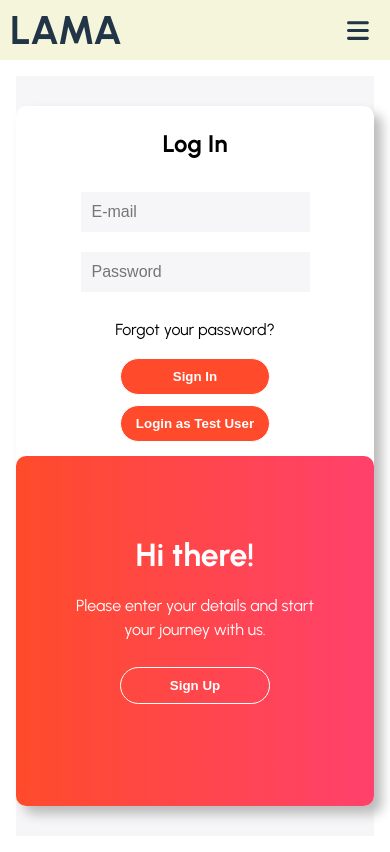
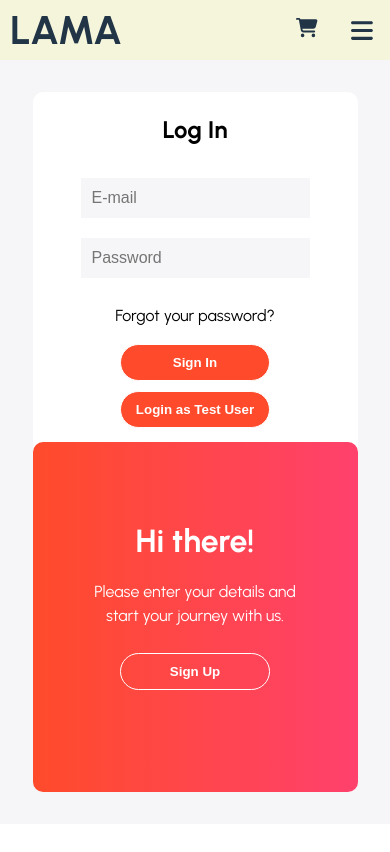
Before and after one commit to rahulmeher23/neog-ecommerce, a React (Vite) app: page /login in a window 390 px wide. Built offline with nearby package versions, Linux system fonts and the light colour scheme.

Commit message:
improvements

```diff
--- a/src/components/Navbar/Navbar.jsx
+++ b/src/components/Navbar/Navbar.jsx
@@ -126,6 +126,19 @@ export default function Navbar() {
           </ul>
         </div>
 
+        <div className="icons main-hide mobile-cart-icon">
+          <NavLink className="navLink iconCart" to="/cart">
+            {cartState.cart.length === 0 ? (
+              <FontAwesomeIcon className="cart-icon" icon={faCartShopping} />
+            ) : (
+              <div>
+                <FontAwesomeIcon className="cart-icon" icon={faCartShopping} />
+                <span class="cart-total">{cartState.cart.length}</span>
+              </div>
+            )}
+          </NavLink>
+        </div>
+
         <div className="icons hamburger-menu main-hide">
           {menuToggle ? (
             <FontAwesomeIcon
@@ -154,19 +167,13 @@ export default function Navbar() {
           >
             Products
           </NavLink>
+
           <NavLink className="mobile-menu" to="/wishlist">
             Wishlist
           </NavLink>
-          <NavLink className="mobile-menu iconCart" to="/cart">
-            Cart
-            {cartState.cart.length == 0 ? (
-              ""
-            ) : (
-              <span class="cart-total-mobile">{cartState.cart.length}</span>
-            )}
-          </NavLink>
+
           <NavLink className="mobile-menu" to="/login">
-            Login
+            {isLoggedIn ? <>Account</> : "Login"}
           </NavLink>
           <div className="searchContainer">
             <input
--- a/src/components/Navbar/NavbarModule.css
+++ b/src/components/Navbar/NavbarModule.css
@@ -126,7 +126,7 @@ nav {
   nav {
     width: 100%;
     display: grid;
-    grid-template-columns: 1fr 0.2fr;
+    grid-template-columns: 1fr 0.2fr 0.2fr;
     justify-content: center;
     align-items: center;
   }
@@ -173,9 +173,14 @@ nav {
   }
 
   .mobile-menu {
-    color: #213547;
-    border: 1px solid #213547;
+    /* color: #213547; */
+    background-color: #213547;
+    color: #fff;
+    /* border: 1px solid #213547; */
+    border-bottom: 1px solid #fff;
+
     text-decoration: none;
+    font-size: large;
     margin: 0;
   }
 
@@ -192,17 +197,32 @@ nav {
     padding: 0px 5px;
   }
 
-  .cart-total-mobile {
+  .cart-total {
+    height: 1.1rem;
+    left: 110%;
+    top: -40%;
+  }
+
+  .cart-icon {
+    font-size: larger;
+    margin: auto;
+  }
+
+  .mobile-cart-icon {
+    display: flex;
+    justify-content: center;
+    align-items: center;
+    margin: auto;
+  }
+
+  .mobile-nav-page {
     position: absolute;
-    font-size: smaller;
-    width: 1rem;
-    height: 1.2rem;
-    background-color: #213547;
-    color: #fff;
-    border-radius: 50%;
-    /* padding: 2px; */
-    margin: 2px 5px;
-    /* margin: auto; */
-    text-align: center;
+    z-index: 10;
+    width: 100%;
+    /* overflow: hidden; */
   }
+
+  /* .menu-container {
+    position: relative;
+  } */
 }
--- a/src/pages/Cart/Cart.jsx
+++ b/src/pages/Cart/Cart.jsx
@@ -149,9 +149,7 @@ const Cart = () => {
                 </div>
 
                 <div className="checkout">
-                  <Link to="/checkout">
-                    <button className="checkout-btn">CHECKOUT</button>
-                  </Link>
+                  <button className="checkout-btn">CHECKOUT</button>
                 </div>
               </div>
             </div>
--- a/src/pages/Checkout/Checkout.jsx
+++ b/src/pages/Checkout/Checkout.jsx
@@ -9,7 +9,6 @@ const Checkout = () => {
   return (
     <div>
       <h1>This is Checkout Page</h1>
-      <MobileFilters />
     </div>
   );
 };
--- a/src/pages/Home/HomeModule.css
+++ b/src/pages/Home/HomeModule.css
@@ -1,6 +1,7 @@
 .homeCard {
   box-sizing: border-box;
   max-width: 100vw;
+  margin-bottom: 1rem;
 }
 
 .categories {
@@ -49,8 +50,7 @@
 
 @media (max-width: 425px) {
   .announcement-bar {
-    max-height: 50px;
-    font-size: x-small;
+    max-height: 25px;
   }
 
   .categories {
--- a/src/pages/Login/LoginModule.css
+++ b/src/pages/Login/LoginModule.css
@@ -2,9 +2,6 @@
   display: flex;
   justify-items: center;
   align-items: center;
-  margin: auto;
-  max-width: 100%;
-  /* height: 90vh; */
   height: 90vh;
   background-color: #f6f5f7;
 }
@@ -113,25 +110,34 @@
   cursor: pointer;
 }
 
-@media (max-width: 415px) {
-  .wrapper {
-    /* height: 80%; */
-    margin: 1rem;
-  }
-
-  /*
+@media (max-width: 425px) {
   .form-container {
     flex-direction: column;
     height: 700px;
-    margin-top: 5rem;
+    max-width: 325px;
+    box-shadow: none;
+    margin-top: 2rem;
+    margin-bottom: 2rem;
   }
 
   .signin-container {
     width: 100%;
-  } */
+  }
+
+  .wrapper {
+    height: 100%;
+  }
 
   .overlay-container {
     width: 100%;
     border-radius: 10px;
   }
+
+  .login-body {
+    background-color: #f6f5f7;
+  }
+
+  .overlay-container-right {
+    border-top-right-radius: 10px;
+  }
 }
--- a/src/pages/Products/MobileFiltersModule.css
+++ b/src/pages/Products/MobileFiltersModule.css
@@ -1,5 +1,8 @@
-/* .filters {
-} */
+.filters {
+  position: absolute;
+  z-index: 20;
+  width: 100%;
+}
 
 .init-display {
   display: flex;
--- a/src/pages/Products/ProductsModule.css
+++ b/src/pages/Products/ProductsModule.css
@@ -133,6 +133,9 @@
 .no-items-found {
   margin: auto;
   font-size: x-large;
+  min-height: 400px;
+  display: flex;
+  align-items: center;
 }
 
 .hide-category {
@@ -210,7 +213,7 @@
 
   .filter-title,
   .filter-icon {
-    margin: 0px 10px;
+    margin: 0px 3px;
   }
 
   .filter-title-container {
--- a/src/pages/SignUp/SignUp.jsx
+++ b/src/pages/SignUp/SignUp.jsx
@@ -12,6 +12,7 @@ const SignUp = () => {
 
   return (
     <>
+      <div className="login-body">
         <Navbar />
         <div className="wrapper">
           <div className="form-container">
@@ -22,7 +23,8 @@ const SignUp = () => {
                 <div className="signup-overlay">
                   <h2 className="overlay-heading">Welcome!</h2>
                   <p className="overlay-description-sign-in">
-                  Please login with your credentials to keep connected with us.
+                    Please login with your credentials to keep connected with
+                    us.
                   </p>
                 </div>
                 <Link to="/login">
@@ -57,10 +59,13 @@ const SignUp = () => {
                   placeholder="Password"
                 />
 
-              <button className="signin-btn overlay-signup-btn">Sign Up</button>
+                <button className="signin-btn overlay-signup-btn">
+                  Sign Up
+                </button>
               </form>
             </div>
             {/* SignIn End */}
+          </div>
         </div>
       </div>
     </>
--- a/src/pages/SignUp/SignUpModule.css
+++ b/src/pages/SignUp/SignUpModule.css
@@ -17,10 +17,6 @@
 }
 
 @media (max-width: 415px) {
-  .wrapper {
-    margin: 1rem;
-  }
-
   .form-container {
     flex-direction: column;
     height: 700px;
```
Lines whose indentation alone changed are shown as unchanged.
